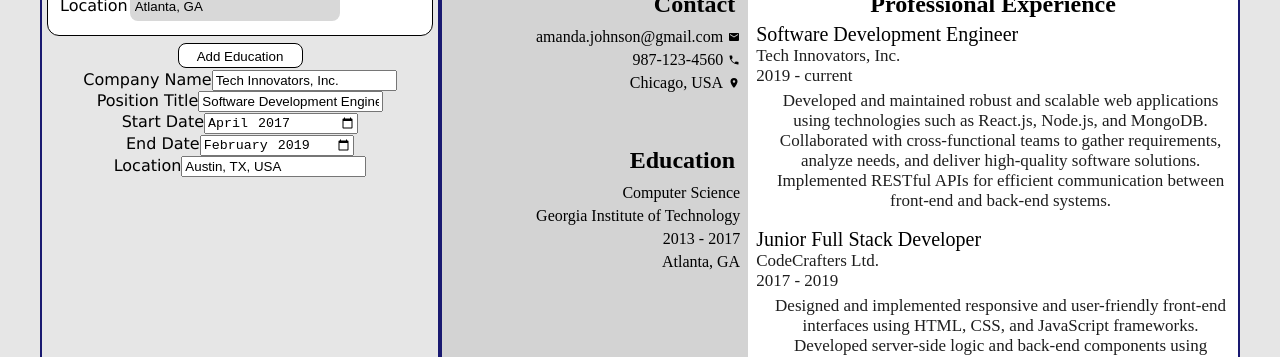
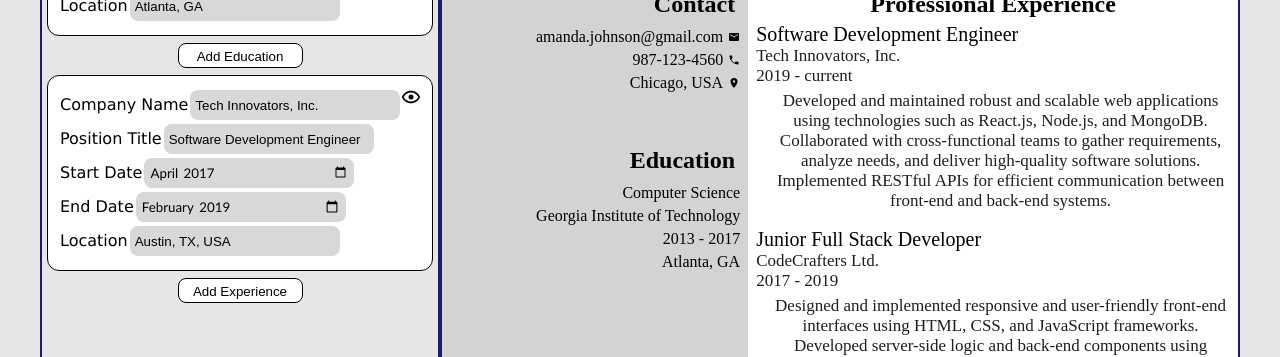
Before and after one commit to EmilyErickson/cv-application, a React (Vite) app: page / in a window 1280 px wide. Shown: the part 207-564 px from the top of the page. Built offline with nearby package versions, Linux system fonts and the light colour scheme.

Commit message:
Create function to add form on button click

```diff
--- a/src/experience.jsx
+++ b/src/experience.jsx
@@ -1,4 +1,6 @@
+import { useState } from 'react'
 import './index.css'
+
 
 export default function Experience () {
     const experienceInfo = {
@@ -11,62 +13,73 @@ export default function Experience () {
 
     function CompanyInput() {
         return (
-    <>
-        <form className="experience-input">
+            <form>
                 <label htmlFor="company-input">Company Name</label>
                 <input type="text" value={experienceInfo.company}/>
             </form>
-    </>
         )
     }
 
     function PositionInput() {
         return (
-    <>
-        <form className="experience-input">
+            <form>
                 <label htmlFor="position-input">Position Title</label>
                 <input type="text" value={experienceInfo.position}/>
             </form>
-    </>
         )
     }
 
     function StartDateInput() {
         return (
-    <>
-        <form className="experience-input">
+            <form className='date-input'>
                 <label htmlFor="start-date-input">Start Date</label>
                 <input type="month" value={experienceInfo.startDate}/>
             </form>
-    </>
         )
     }
 
     function EndDateInput() {
         return (
-    <>
-        <form className="experience-input">
+            <form className='date-input'>
                 <label htmlFor="end-date-input">End Date</label>
                 <input type="month" value={experienceInfo.endDate}/>
             </form>
-    </>
+        )
+    }
+    function LocationInput() {
+        return (
+            <form>
+                <label htmlFor="location-input">Location</label>
+                <input type="text" value={experienceInfo.location}/>
+            </form>
+        )
+    }
+    function AddButton() {
+        return (
+            <button className='add-btn' onClick={addComponent}>Add Experience</button>
         )
     }
 
-function LocationInput() {
-    return (
-    <>
-        <form className="school-input">
-            <label htmlFor="location-input">Location</label>
-            <input type="text" value={experienceInfo.location}/>
-        </form>
-    </>
-    )
+    const [components, setComponents] = useState([<ExperienceForm key="example" />])
+
+    function addComponent() {
+        let newComponent =<ExperienceForm key={components.length}/>
+        setComponents([...components, newComponent])
     }
 
-   return (
-    <>
-    <CompanyInput />
+
+    function ExperienceForm() {
+        const [isActive, setIsActive] = useState(true);
+
+        const toggleClass = () => {
+            setIsActive(!isActive);
+          };
+
+        return(
+        <div className={isActive ? 'active experience-form form' : 'inactive experience-form form'}>
+        <button className='btn' onClick={toggleClass}><svg className='eye' xmlns="http://www.w3.org/2000/svg" viewBox="0 0 24 24"><title>eye-outline</title><path d="M12,9A3,3 0 0,1 15,12A3,3 0 0,1 12,15A3,3 0 0,1 9,12A3,3 0 0,1 12,9M12,4.5C17,4.5 21.27,7.61 23,12C21.27,16.39 17,19.5 12,19.5C7,19.5 2.73,16.39 1,12C2.73,7.61 7,4.5 12,4.5M3.18,12C4.83,15.36 8.24,17.5 12,17.5C15.76,17.5 19.17,15.36 20.82,12C19.17,8.64 15.76,6.5 12,6.5C8.24,6.5 4.83,8.64 3.18,12Z" /></svg></button>
+        <span className={isActive ? 'hidden' : 'show company-name'}>{experienceInfo.company}</span>
+        <CompanyInput className={isActive ? 'show' : 'hidden'}/>
 
         <PositionInput />
 
@@ -75,6 +88,18 @@ function LocationInput() {
         <EndDateInput />
 
         <LocationInput />
-    </>
+        </div>
             )
         }
+   return (
+        <>
+        {components.map((component) => (
+            <div key={component.id}>
+                <ExperienceForm />
+            </div>
+            ))}
+        <AddButton />
+        </>
+
+   )
+}
```
Lines whose indentation alone changed are shown as unchanged.
